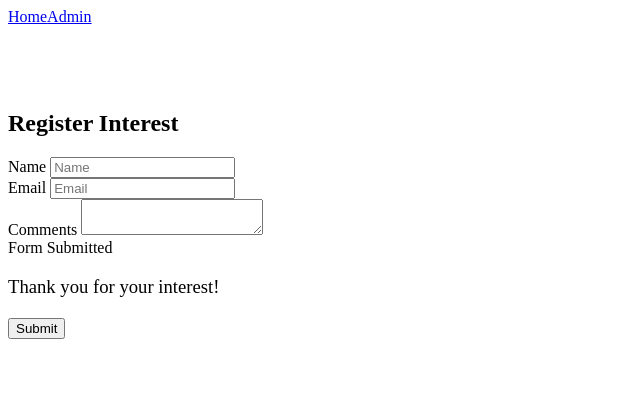
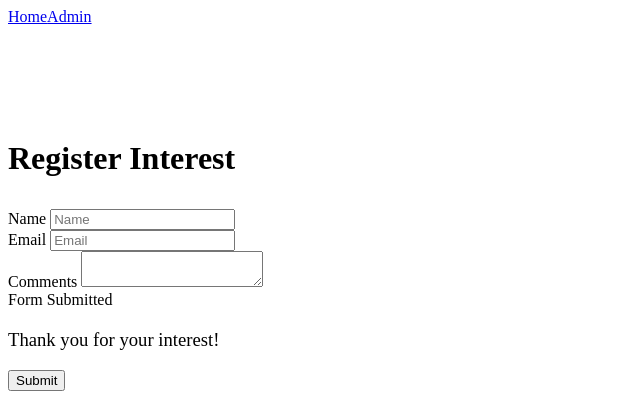
Before and after one commit to BraeWebb/mediroo, a Flask app: page /register in a window 1280 px wide. Shown: the top 420 px of the page, without its empty margins (0-640 px from the left). Run offline with Flask 2, Linux system fonts and the light colour scheme; some libraries are stand-ins or nearby versions.

Commit message:
added spacing

```diff
--- a/mediweb/templates/admin.html
+++ b/mediweb/templates/admin.html
@@ -33,6 +33,7 @@
     <div class="pusher">
         <div class="ui vertical stripe segment">
             <div class="ui text container">
+                <br>
                 <h3 class="ui header">
                     Basic Statistics
                 </h3>
--- a/mediweb/templates/register.html
+++ b/mediweb/templates/register.html
@@ -28,7 +28,8 @@
   <div class="pusher">
     <div class="ui vertical stripe segment">
       <div class="ui text container">
-        <h2 class="ui header">
+        <br>
+        <h3 class="ui header">
           Register Interest
           </h3>
       </div>
```
